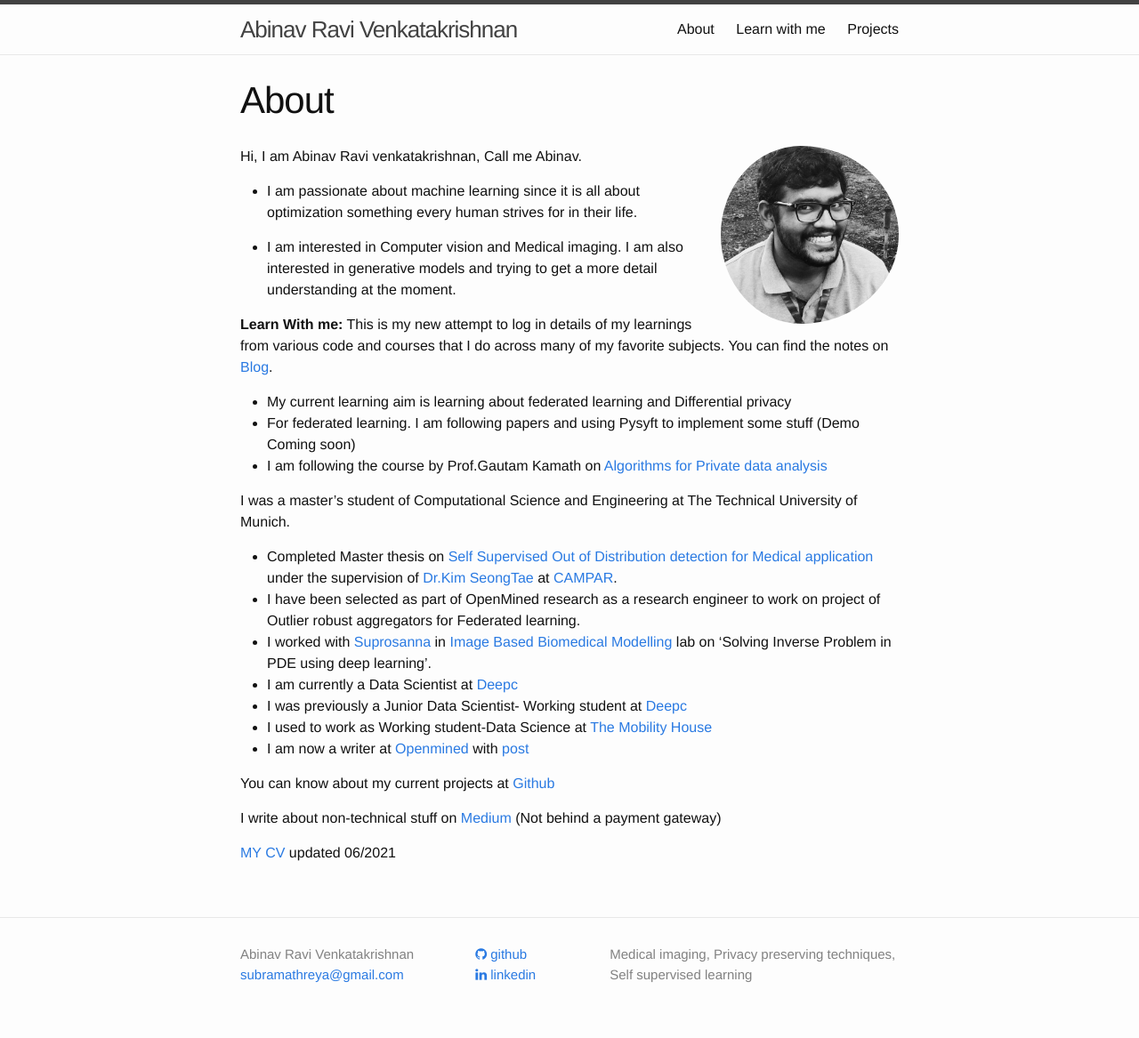
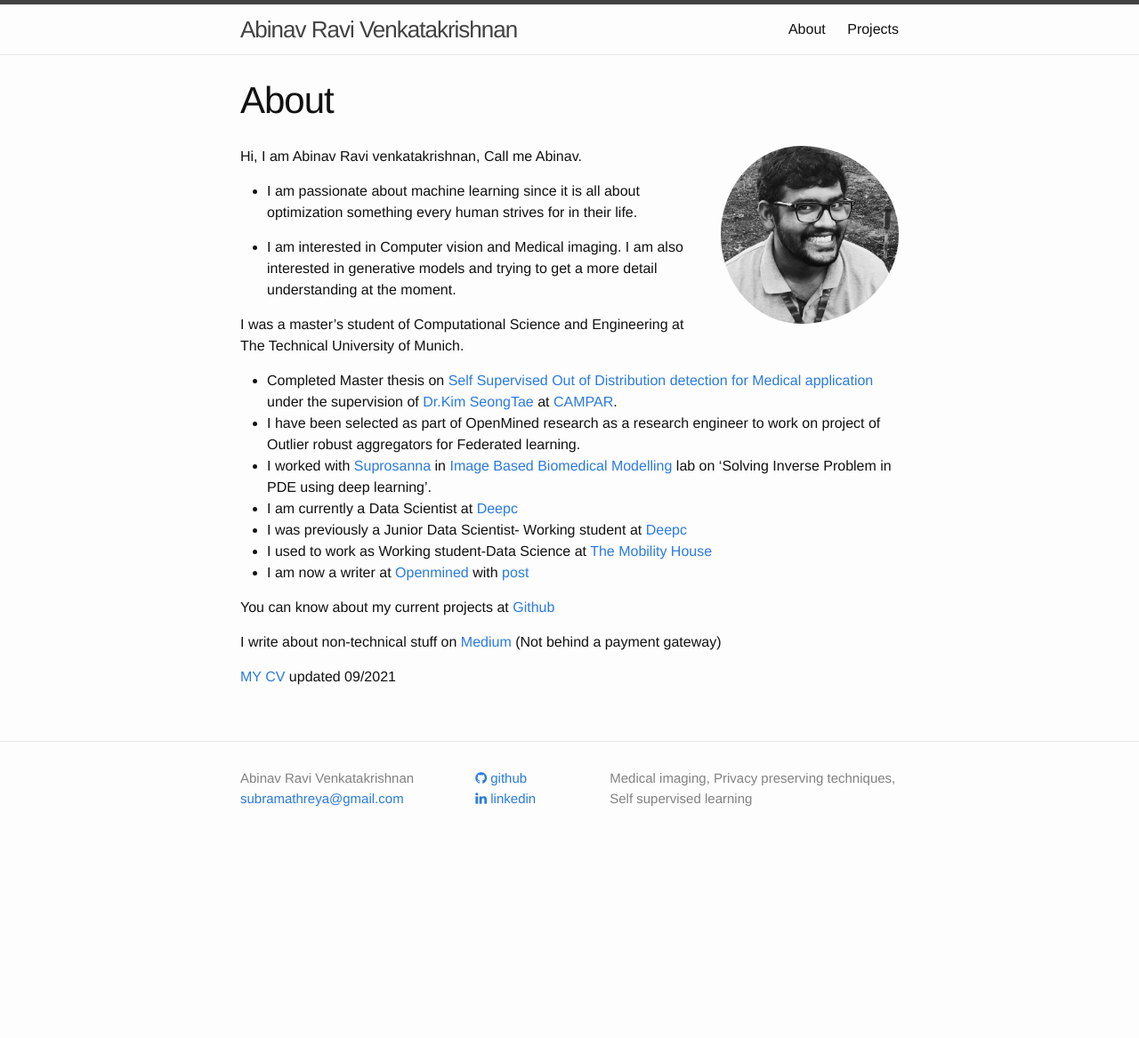
Before and after one commit to AbinavRavi/AbinavRavi.github.io, a Jekyll site: the page built from about.md, in a window 1280 px wide. Shown: the whole page at 89% size. Built offline with Jekyll 4.4.1, drawn with Linux system fonts in a browser that asks for light colours; nearby versions of some CDN libraries; after the commit the page ends 969 px from its top, so only the background shows below that.

Commit message:
changed resume and removed some parts in about me

```diff
--- a/about.md
+++ b/about.md
@@ -10,13 +10,6 @@ Hi, I am Abinav Ravi venkatakrishnan, Call me Abinav.
 * I am passionate about machine learning since it is all about optimization something every human strives for in their life.
 
 * I am interested in  Computer vision and  Medical imaging. I am also interested in generative models and trying to get a more detail understanding at the moment.
-
-**Learn With me:**
-This is my new attempt to log in details of my learnings from various code and courses that I do across many of my favorite subjects. You can find the notes on [Blog](https://abinavravi.github.io/).
-
-* My current learning aim is learning about federated learning and Differential privacy
-* For federated learning. I am following papers and using Pysyft to implement some stuff (Demo Coming soon)
-* I am following the course by Prof.Gautam Kamath on [Algorithms for Private data analysis](http://www.gautamkamath.com/CS860-fa2020.html)
 
 I was a master's student of Computational Science and Engineering at The Technical University of Munich.
 
@@ -32,4 +25,4 @@ You can know about my current projects at [Github](https://github.com/AbinavRavi
 
 I write about non-technical stuff on [Medium](https://abinavravi.medium.com/) (Not behind a payment gateway)
 
-[MY CV](../resources/Abinavresume.pdf) updated 06/2021
+[MY CV](../resources/Abinavresume.pdf) updated 09/2021
```
Also changed, not shown: learn.md (deleted, +0 -10 lines).
